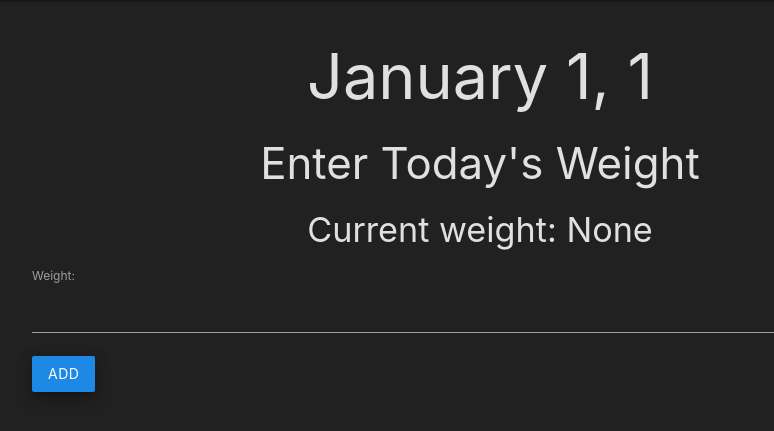
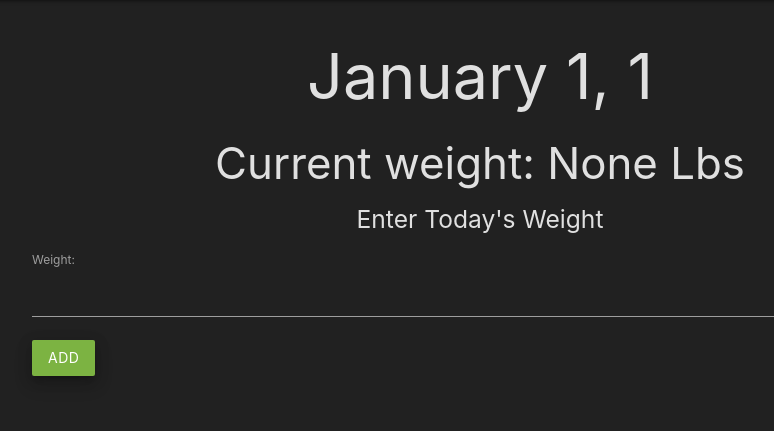
Before and after one commit to kelleralex04/meal-tracker, a Django app: a page that uses main_app/templates/daybody.html in a window 1280 px wide. Shown: the part 64-495 px from the top of the page, without its empty margins (160-934 px from the left). Run offline with Django 5.2, Linux system fonts and the light colour scheme; the visitor is signed in with stand-in values (Sample User, id 1); data comes from the database, SQL or seed files in the repository; data that the repository does not hold is empty.

Commit message:
preps for merge

```diff
--- a/main_app/templates/daybody.html
+++ b/main_app/templates/daybody.html
@@ -3,19 +3,23 @@
 
 <h1 class ="grey-text text-lighten-2 center-align">{{ month }} {{ curDay }}, {{ curYear }}</h1>
 
+<h3 class ="grey-text text-lighten-2 center-align">Current weight: {{weight}} Lbs</h3>
 
 {% if weight %}
-    <h3 class="grey-text text-lighten-2 center-align">Edit Today's Weight</h3>
+    <h5 class="grey-text text-lighten-2 center-align">Edit Today's Weight</h5>
+    <form action="" method="POST">
+        {% csrf_token %}
+        {{ body_data_create.as_p }}
+        <button type="submit" class="btn light-green darken-1 z-depth-3">Edit</button>
+    </form>
 {% else %}
-    <h3 class="grey-text text-lighten-2 center-align">Enter Today's Weight</h3>
+    <h5 class="grey-text text-lighten-2 center-align">Enter Today's Weight</h5>
+    <form action="{% url 'daybody_create' curMonth curDay curYear %}" method="POST">
+        {% csrf_token %}
+        {{ body_data_create.as_p }}
+        <button type="submit" class="btn light-green darken-1 z-depth-3">Add</button>
+    </form>
 {% endif %}
 
-<h4 class ="grey-text text-lighten-2 center-align">Current weight: {{weight}}</h4>
-
-<form action="{% url 'daybody_create' curMonth curDay curYear %}" method="POST">
-    {% csrf_token %}
-    {{ body_data_create.as_p }}
-    <button type="submit" class="btn blue darken-1 z-depth-3">Add</button>
-</form>
 
 {% endblock %}
--- a/main_app/urls.py
+++ b/main_app/urls.py
@@ -6,11 +6,11 @@ urlpatterns = [
     path('calendar/', views.calendarIndex, name='calendar'),
     path('calendar/m<int:curMonth>d<int:i>y<int:curYear>/', views.calendarDetail, name='day'),
     path('calendar/m<int:curMonth>d<int:curDay>y<int:curYear>/meal/', views.calendarMeal, name='daymeal'),
-    path('calendar/m<int:curMonth>d<int:curDay>y<int:curYear>/meal/assoc_food', views.assoc_food, name='assoc_food'),
+    path('calendar/m<int:curMonth>d<int:curDay>y<int:curYear>/meal/assoc_food/', views.assoc_food, name='assoc_food'),
     path('calendar/m<int:curMonth>d<int:curDay>y<int:curYear>/meal/<int:meal_id>/remove_food/<int:food_id>/', views.remove_food, name='remove_food'),
     path('calendar/m<int:curMonth>d<int:curDay>y<int:curYear>/body/', views.calendarBody, name='daybody'),
-    path('calendar/m<int:curMonth>d<int:curDay>y<int:curYear>/body/create', views.calendarBodyCreate, name='daybody_create'),
-    # path('calendar/m<int:curMonth>d<int:curDay>y<int:curYear>/body/update', views.calendarBodyUpdate, name='daybody_update'),
+    path('calendar/m<int:curMonth>d<int:curDay>y<int:curYear>/body/create/', views.calendarBodyCreate, name='daybody_create'),
+    path('calendar/m<int:curMonth>d<int:curDay>y<int:curYear>/body/update/', views.calendarBodyUpdate, name='daybody_update'),
     path('accounts/signup/', views.signup, name="signup"),
     path('foods/', views.FoodList.as_view(), name="foods_list"),
     path('foods/create/', views.FoodCreate.as_view(), name="foods_create"),
--- a/main_app/views.py
+++ b/main_app/views.py
@@ -158,13 +158,18 @@ def calendarBody(request, curMonth, curDay, curYear):
 @login_required
 def calendarBodyCreate(request, curMonth, curDay, curYear):
     curDate = datetime(curYear, curMonth, curDay)
-    w = BodyData(date=curDate, weight=request.POST['weight'])
+    user = User.objects.get(id=request.user.id)
+    w = BodyData(date=curDate, weight=request.POST['weight'], user=user)
     w.save()
     return redirect(f'/calendar/m{curMonth}d{curDay}y{curYear}/body')
 
-# @login_required
-# def calendarBodyUpdate(request, curMonth, curDay, curYear):
+@login_required
+def calendarBodyUpdate(request, curMonth, curDay, curYear):
+    curDate = datetime(curYear, curMonth, curDay)
+    user = User.objects.get(id=request.user.id)
+    return render(request, 'daybody.html', {
 
+    })
 
 def signup(request):
     error_message = ''
```
